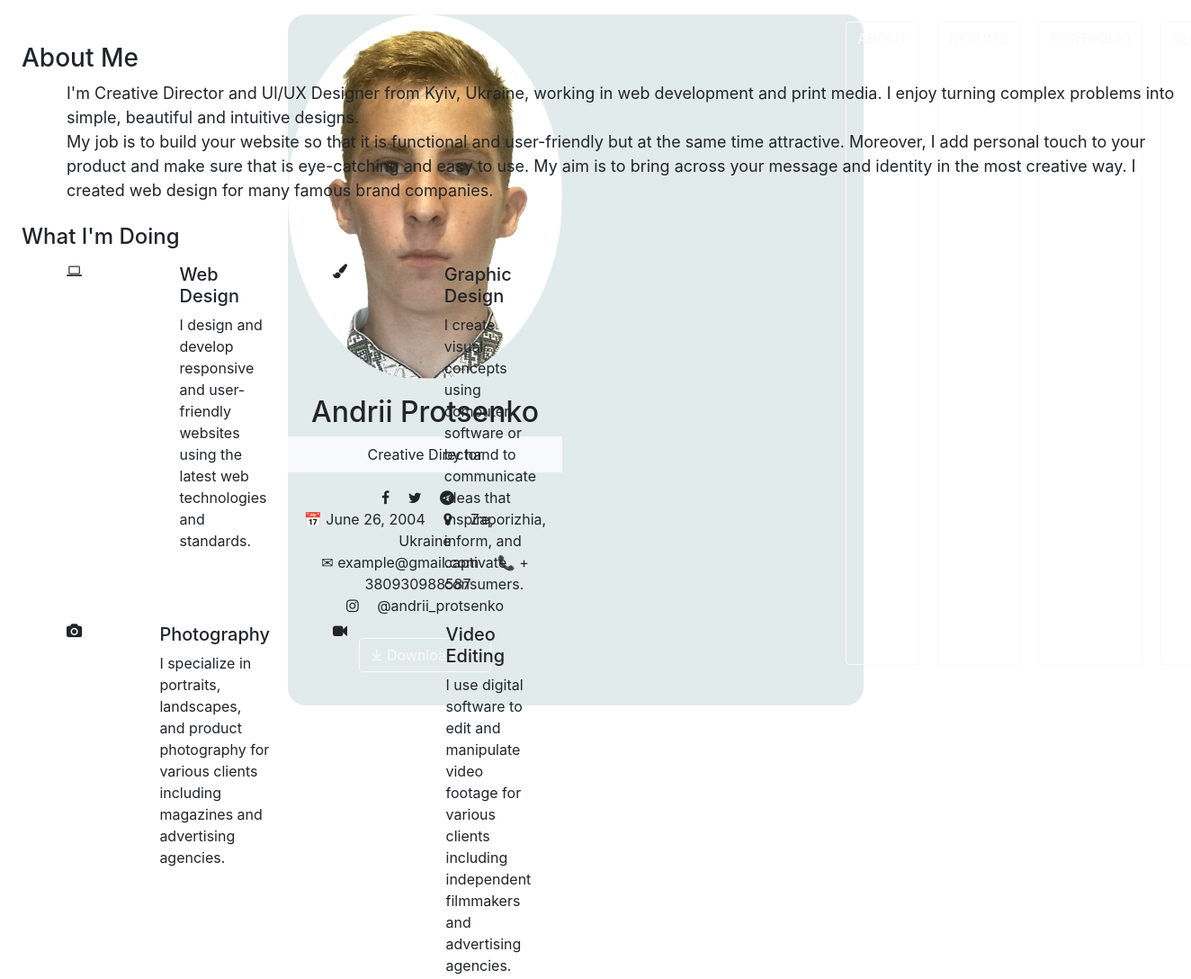
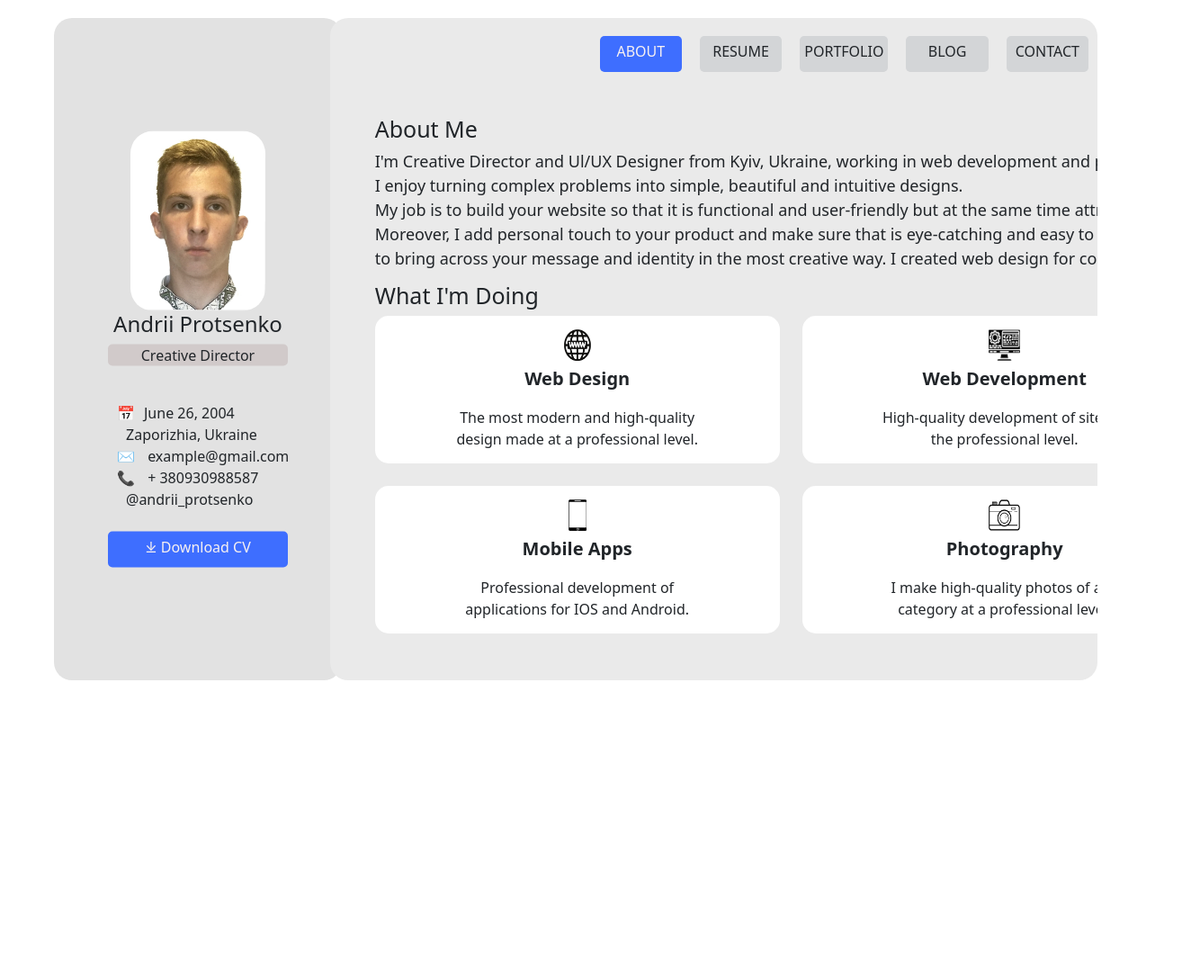
Before and after one commit to AndriiProtsenko/web-corse, a plain HTML site: page laba6/lab6.html in a window 1280 px wide. Shown: the whole page at 90% size, 1324 px wide, since content can reach past the window. After the commit the page ends 800 px from the top, so only its background shows below. Drawn offline with nearby package versions, Linux system fonts and the light colour scheme; files that its build step writes are made by us from their sources.

Commit message:
Update lab6

```diff
--- a/laba6/lab6.css
+++ b/laba6/lab6.css
@@ -1,91 +1,86 @@
-.body {
-  font-family: Arial, sans-serif;
-  background-color: #f5f5f5;
-  margin: 0;
-  padding: 0;
+.red-rectangle {
+  position: absolute;
+  top: 50%;
+  left: 50%;
+  transform: translate(-50%, -50%);
+  width: 84%;
+  height: 96%;
+  background-color: #e2ebec;
+  border-radius: 20px;
 }
 
-.container {
-  width: 80%;
-  max-width: 1200px;
-  margin: 0 auto;
+
+.left {
+  left: 60;
+  background-color: #e2e2e2;
+  border-radius: 20px;
+  height: 92%;
+  position: fixed;
+  z-index: 1;
+  top: 20px;
+  overflow-x: hidden;
+  padding-top: 20px;
 }
 
-.header {
-  background-color: #222;
-  color: #fff;
-  padding: 20px;
+.right {
+  right: 60;
+  background-color: #eaeaea;
+  border-radius: 20px;
+  height: 92%;
+  position: fixed;
+  z-index: 1;
+  top: 20px;
+  overflow-x: hidden;
+  padding-top: 20px;
 }
 
-.header h1 {
-  margin: 0;
-  font-size: 36px;
+.centered {
+  position: absolute;
+  top: 50%;
+  left: 50%;
+  transform: translate(-50%, -50%);
+  text-align: center;
+}
+.centered2 {
+  position:relative;
+  left: 10px; /* Встановіть бажане значення відступу зліва */
+  text-align: left;
+}
+.centered img {
+  width: 150px;
+  border-radius: 25px;
 }
 
-.nav {
-  display: flex;
-  justify-content: space-between;
-  margin-top: 20px;
-  font-size: 18px;
+.button {
+  background-color: #3e6eff;
+  text-align: center;
+  padding: 5px;
+  border-radius: 5px;
+  height: 40px;
+}
+.button2 {
+  background-color: #d3d5d7;
+  text-align: center;
+  padding: 5px;
+  border-radius: 5px;
+  height: 40px;
 }
 
-.nav ul {
-  display: flex;
-  margin: 0;
-  padding: 0;
-  list-style: none;
+.buttons {
+  right: 0;
+  display: grid;
+  grid-template-columns: repeat(5, 1fr);
+  grid-gap: 20px;
+  padding-left: 300px;
+  padding-right: 10px;
 }
 
-.nav li {
-  margin-left: 20px;
+.description {
+  padding-left: 50px;
+  font-size: 18px;
+  width: 1300px;
 }
 
-.nav a {
-  color: #fff;
-  text-decoration: none;
-}
-
-.nav a:hover {
-  text-decoration: underline;
-}
-
-.main {
-  display: flex;
-  flex-wrap: wrap;
-}
-
-.post {
-  width: calc(33.33% - 20px);
-  margin-right: 20px;
-  margin-bottom: 20px;
-  background-color: #fff;
-  padding: 20px;
-}
-
-.post:last-of-type {
-  margin-right: 0;
-}
-
-.post h2 {
-  margin-top: 0;
-  font-size: 24px;
-}
-
-.post p {
-  margin-bottom: 0;
-  font-size: 18px;
-}
-
-.footer {
-  background-color: #222;
-  color: #fff;
-  padding: 20px;
-  text-align: center;
-  margin-top: 20px;
-}
-.clear {
-  clear: both;
-}
 .space {
   display: grid;
   grid-template-columns: repeat(2, 1fr);
@@ -97,7 +92,7 @@
 }
 
 .spaces {
-  background-color: #cc6969;
+  background-color: #ffffff;
   border-radius: 15px;
   text-align: center;
   min-height: 125px;
--- a/laba6/lab6.html
+++ b/laba6/lab6.html
@@ -1,105 +1,72 @@
+<html>
 <head>
     <title>Lab6</title>
-  <link rel="stylesheet" href="https://maxcdn.bootstrapcdn.com/bootstrap/4.0.0/css/bootstrap.min.css">
-  <link rel="stylesheet" href="https://maxcdn.bootstrapcdn.com/font-awesome/4.7.0/css/font-awesome.min.css">
-  <link rel="stylesheet" href="lab5.css">
+    <link rel="stylesheet" href="lab6.css">
+    <link href="https://cdn.jsdelivr.net/npm/bootstrap@5.3.0-alpha3/dist/css/bootstrap.min.css" rel="stylesheet" integrity="sha384-KK94CHFLLe+nY2dmCWGMq91rCGa5gtU4mk92HdvYe+M/SXH301p5ILy+dN9+nJOZ" crossorigin="anonymous">
+    <script src="https://cdn.jsdelivr.net/npm/bootstrap@5.3.0-alpha3/dist/js/bootstrap.bundle.min.js" integrity="sha384-ENjdO4Dr2bkBIFxQpeoTz1HIcje39Wm4jDKdf19U8gI4ddQ3GYNS7NTKfAdVQSZe" crossorigin="anonymous"></script>
 </head>
 <body>
-  <div class="container-fluid p-0">
-    <div class="row no-gutters">
-      <div class="col-md-6 red-rectangle">
-        <div class="row">
-          <div class="col-md-6">
-            <div class="text-center">
-              <img src="photo.jpg" alt="avatar" class="img-fluid rounded-circle">
-              <h2 class="mt-3">Andrii Protsenko</h2>
-              <p class="bg-light rounded-pill px-4 py-2">Creative Director</p>
+  <div claa="container">
+    <div class="col-3 left">
+        <div class="centered">
+          <img src="photo.jpg" alt="avatar">
+           <h2 style="font-size: 24px; width: 200px;">Andrii Protsenko</h2>
+          <p style="background-color: #d1caca; border-radius: 5px;">Creative Director</p>
+      <div class="centered2">
+        <span class="fa fa-facebook" style="margin-left: 50px"></span>
+        <span class="fa fa-twitter"></span>
+        <span class="fa fa-telegram"></span> <br>
+        <span style="margin-right: 10px">&#128197;</span>June 26, 2004<br>
+        <i class="fa fa-map-marker" style="margin-right: 10px"></i>  Zaporizhia, Ukraine<br>
+        <span style="margin-right: 10px">&#9993;</span>  example@gmail.com<br>
+        <span style="margin-right: 10px">&#128222;</span>  + 380930988587<br>
+        <i class="fa fa-instagram" style="margin-right: 10px"></i>  @andrii_protsenko<br><br>
       </div>
-            <div class="text-center">
-              <span class="fa fa-facebook mr-3"></span>
-              <span class="fa fa-twitter mr-3"></span>
-              <span class="fa fa-telegram mr-3"></span>
-              <br>
-              <span class="mr-3">&#128197; June 26, 2004</span>
-              <i class="fa fa-map-marker mr-3"></i> Zaporizhia, Ukraine
-              <br>
-              <span class="mr-3">&#9993; example@gmail.com</span>
-              <span class="mr-3">&#128222; + 380930988587</span>
-              <br>
-              <i class="fa fa-instagram mr-3"></i> @andrii_protsenko
-              <br><br>
-              <div class="btn btn-outline-light">&#10515; Download CV</div>
+        <div class="button" style="color: rgb(248, 241, 241);">&#10515; Download CV</div>
         </div>
       </div>
-          <div class="col-md-6 buttons text-center">
-            <div class="btn btn-outline-light my-2">ABOUT</div>
-            <div class="btn btn-outline-light my-2">RESUME</div>
-            <div class="btn btn-outline-light my-2">PORTFOLIO</div>
-            <div class="btn btn-outline-light my-2">BLOG</div>
-            <div class="btn btn-outline-light my-2">CONTACT</div>
+      <div class="col-8 right">
+        <div class="buttons">
+          <div class="button"style="color: rgb(248, 241, 241);">ABOUT</div>
+          <div class="button2">RESUME</div>
+          <div class="button2">PORTFOLIO</div>
+          <div class="button2">BLOG</div>
+          <div class="button2">CONTACT</div>
         </div>
+        <br><br>
+        <h3 style="font-size: 25px; padding-left: 50px; margin-top: 0;">About Me</h3>
+        <div class="description">
+        I'm Creative Director and Ul/UX Designer from Kyiv, Ukraine, working in web development and print media.<br>
+        I enjoy turning complex problems into simple, beautiful and intuitive designs.<br>
+        My job is to build your website so that it is functional and user-friendly but at the same time attractive.<br>
+        Moreover, I add personal touch to your product and make sure that is eye-catching and easy to use. My aim is<br>
+        to bring across your message and identity in the most creative way. I created web design for companies.<br>
         </div>
+        <h4 style="font-size: 25px; padding-left: 50px; margin-top: 12;">What I'm Doing</h4>
+        <div class="space">
+          <div class="spaces">
+            <img src="photo3.jpg"  style="width: 30px; height: 35px; margin-top: 15px;">
+            <p style="font-size: 20px; margin-top: 5;"><b>Web Design</b></p>
+            <p style="margin-bottom: 15px;"> The most modern and high-quality<br>design made at a professional level.</p>
           </div>
-      <div class="col-md-6">
-        <div class="py-5 px-4">
-          <h3 class="mt-0">About Me</h3>
-          <div class="description mb-4">
-            I'm Creative Director and Ul/UX Designer from Kyiv, Ukraine, working in web
-            development and print media. I enjoy turning complex problems into simple, beautiful
-            and intuitive designs.<br>
-            My job is to build your website so that it is functional and user-friendly but at the
-            same time attractive. Moreover, I add personal touch to your product and make sure that
-            is eye-catching and easy to use. My aim is to bring across your message and identity in
-            the most creative way. I created web design for many famous brand companies.
+          <div class="spaces">
+            <img src="photo4.jpg"  style="width: 35px; height: 35px; margin-top: 15px;">
+            <p style="font-size: 20px; margin-top: 5;"><b>Web Development</b></p>
+            <p style="margin-bottom: 15px;"> High-quality development of sites at<br>the professional level.</p>
           </div>
-          <h4>What I'm Doing</h4>
-          <div class="row no-gutters">
-            <div class="col-md-6">
-              <div class="space my-2">
-                <div class="circle-icon">
-                <span class="fa fa-laptop"></span>
+          <div class="spaces">
+            <img src="photo2.jpg"  style="width: 20px; height: 35px; margin-top: 15px;">
+            <p style="font-size: 20px; margin-top: 5;"><b>Mobile Apps</b></p>
+            <p style="margin-bottom: 15px;">Professional development of<br>applications for IOS and Android.</p>
           </div>
-                <div class="text">
-                <h5>Web Design</h5>
-                <p>I design and develop responsive and user-friendly websites using the latest web technologies and standards.</p>
-                </div>
-                </div>
-                </div>
-                <div class="col-md-6">
-                <div class="space my-2">
-                <div class="circle-icon">
-                <span class="fa fa-paint-brush"></span>
-                </div>
-                <div class="text">
-                <h5>Graphic Design</h5>
-                <p>I create visual concepts using computer software or by hand to communicate ideas that inspire, inform, and captivate consumers.</p>
-                </div>
-                </div>
-                </div>
-                <div class="col-md-6">
-                <div class="space my-2">
-                <div class="circle-icon">
-                <span class="fa fa-camera"></span>
-                </div>
-                <div class="text">
-                <h5>Photography</h5>
-                <p>I specialize in portraits, landscapes, and product photography for various clients including magazines and advertising agencies.</p>
-                </div>
-                </div>
-                </div>
-                <div class="col-md-6">
-                <div class="space my-2">
-                <div class="circle-icon">
-                <span class="fa fa-video-camera"></span>
-                </div>
-                <div class="text">
-                <h5>Video Editing</h5>
-                <p>I use digital software to edit and manipulate video footage for various clients including independent filmmakers and advertising agencies.</p>
+          <div class="spaces">
+            <img src="photo1.jpg"  style="width: 35px; height: 35px; margin-top: 15px;">
+            <p style="font-size: 20px; margin-top: 5;"><b>Photography</b></p>
+            <p style="margin-bottom: 15px;">I make high-quality photos of any<br>category at a professional level.</p>
           </div>
         </div>
       </div>
     </div>
   </div>
-                </div>
-                </div>
-                </div>
+</body>
+</html>
```
Lines whose indentation alone changed are shown as unchanged.
